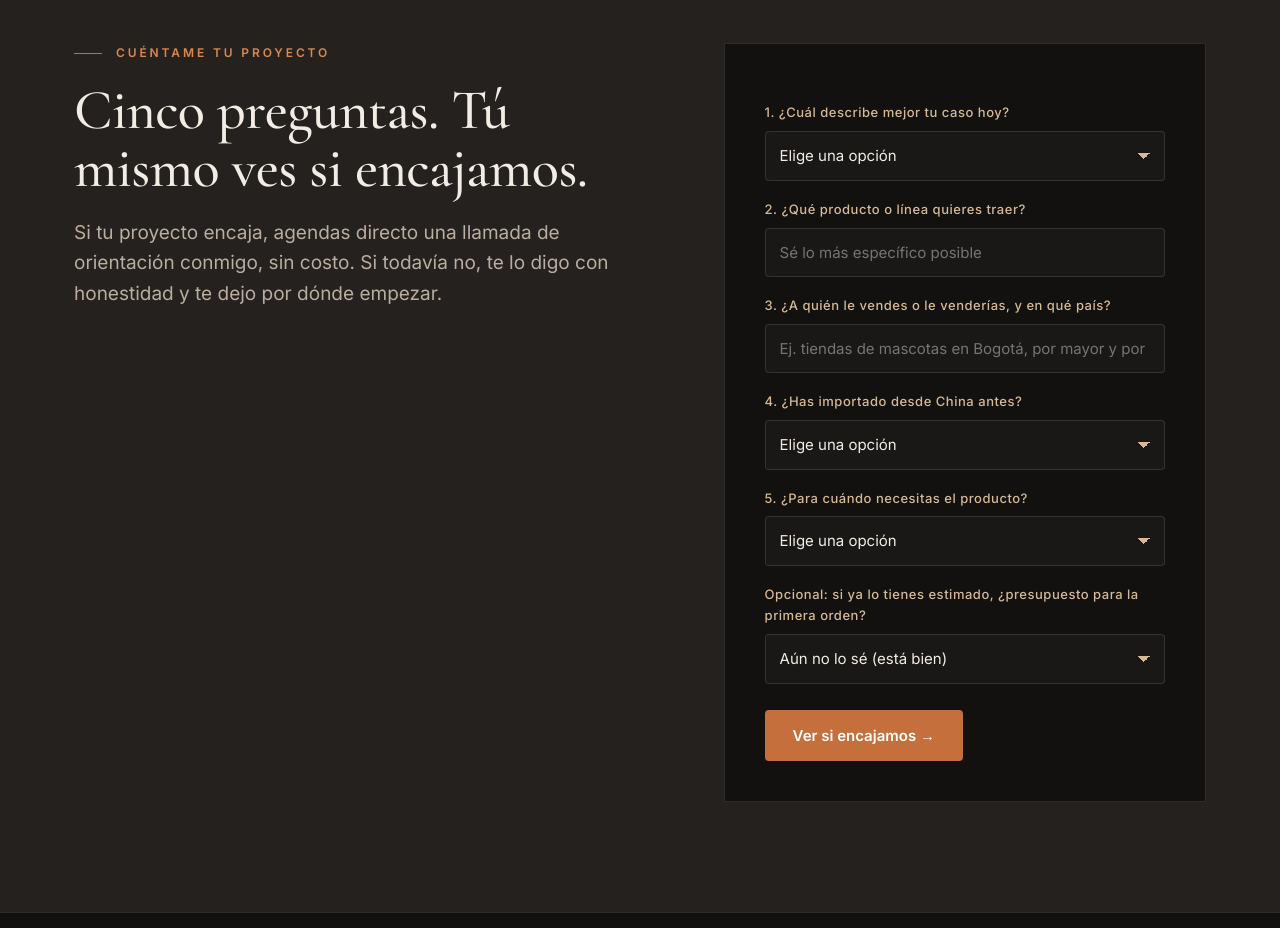
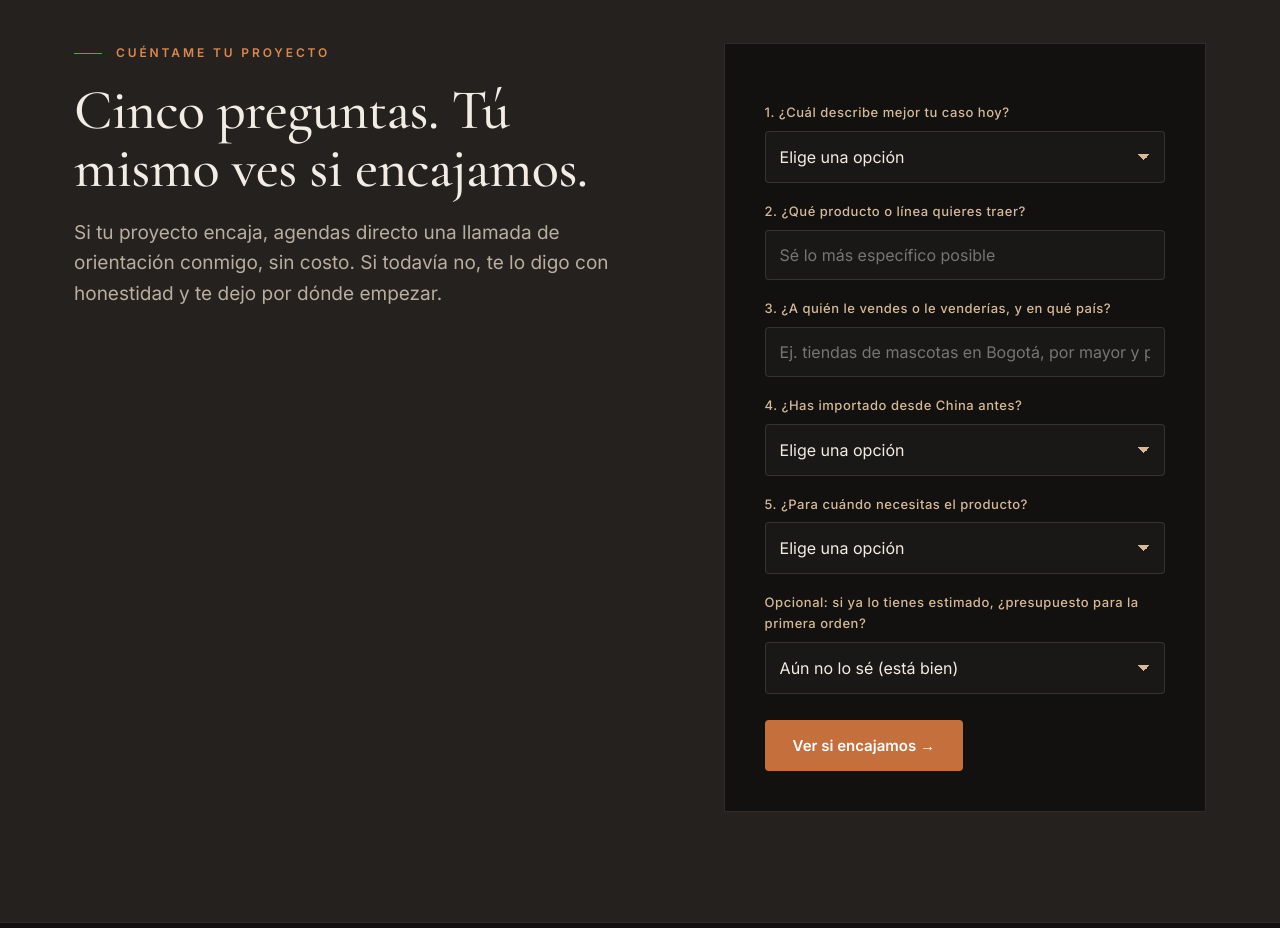
Before and after one commit to anyelosilva-stack/anyelo-international, a plain HTML site: page index.html in a window 1280 px wide. Shown: the part 7680-8608 px from the top of the page. Drawn offline with nearby package versions, Linux system fonts and the light colour scheme.

Commit message:
Campos del cuestionario a 16px para evitar zoom automatico en iPhone
Co-Authored-By: Claude Fable 5.1 <noreply@anthropic.com>

```diff
--- a/index.html
+++ b/index.html
@@ -138,7 +138,7 @@ footer a{text-decoration:none}
 .wa svg{width:20px;height:20px}
 @media(max-width:900px){.wa{display:inline-flex}}
 .quiz label{display:block;font-size:13px;letter-spacing:.04em;color:var(--sand);margin:18px 0 8px;font-weight:500}
-.quiz input,.quiz select{width:100%;background:var(--bg2);border:1px solid var(--line);color:var(--ink);padding:14px;font-size:15px;font-family:inherit;border-radius:4px}
+.quiz input,.quiz select{width:100%;background:var(--bg2);border:1px solid var(--line);color:var(--ink);padding:14px;font-size:16px;font-family:inherit;border-radius:4px}
 .quiz select{appearance:none;-webkit-appearance:none;background-image:linear-gradient(45deg,transparent 50%,var(--sand) 50%),linear-gradient(135deg,var(--sand) 50%,transparent 50%);background-position:calc(100% - 20px) 50%,calc(100% - 14px) 50%;background-size:6px 6px;background-repeat:no-repeat}
 .quiz input:focus,.quiz select:focus{outline:none;border-color:var(--cu)}
 .quiz .err{color:#E08A6A;font-size:14px;margin-top:12px}
```
